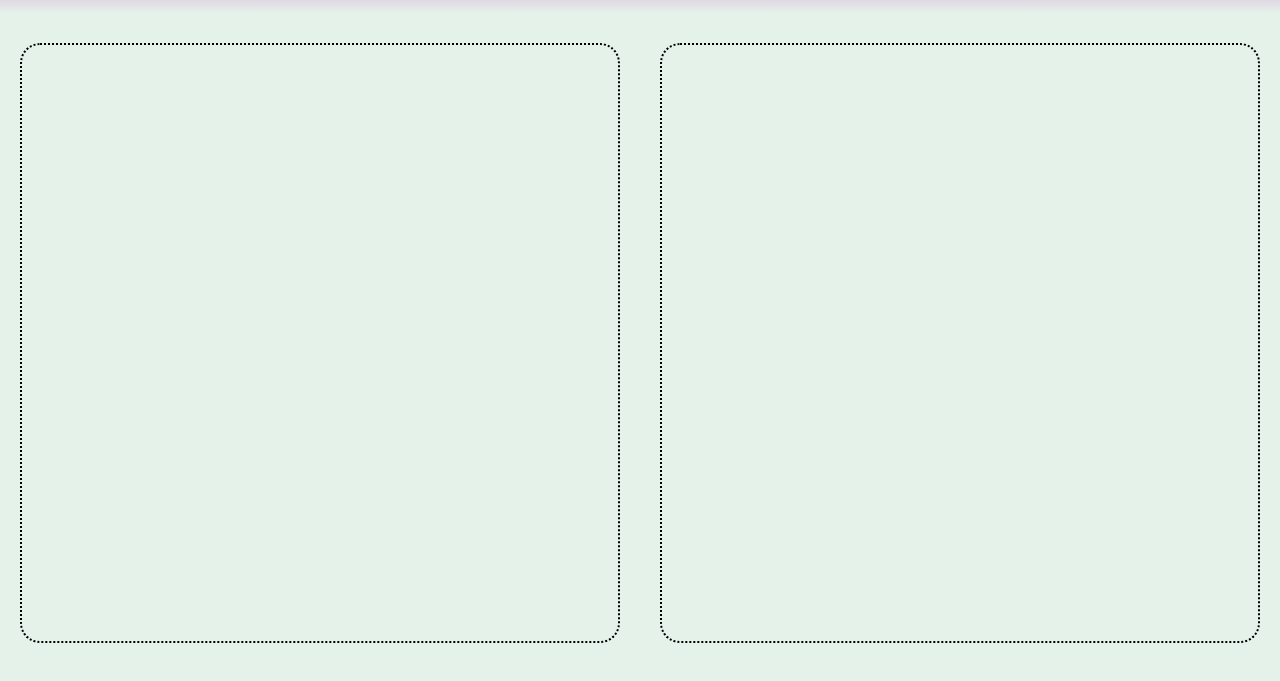
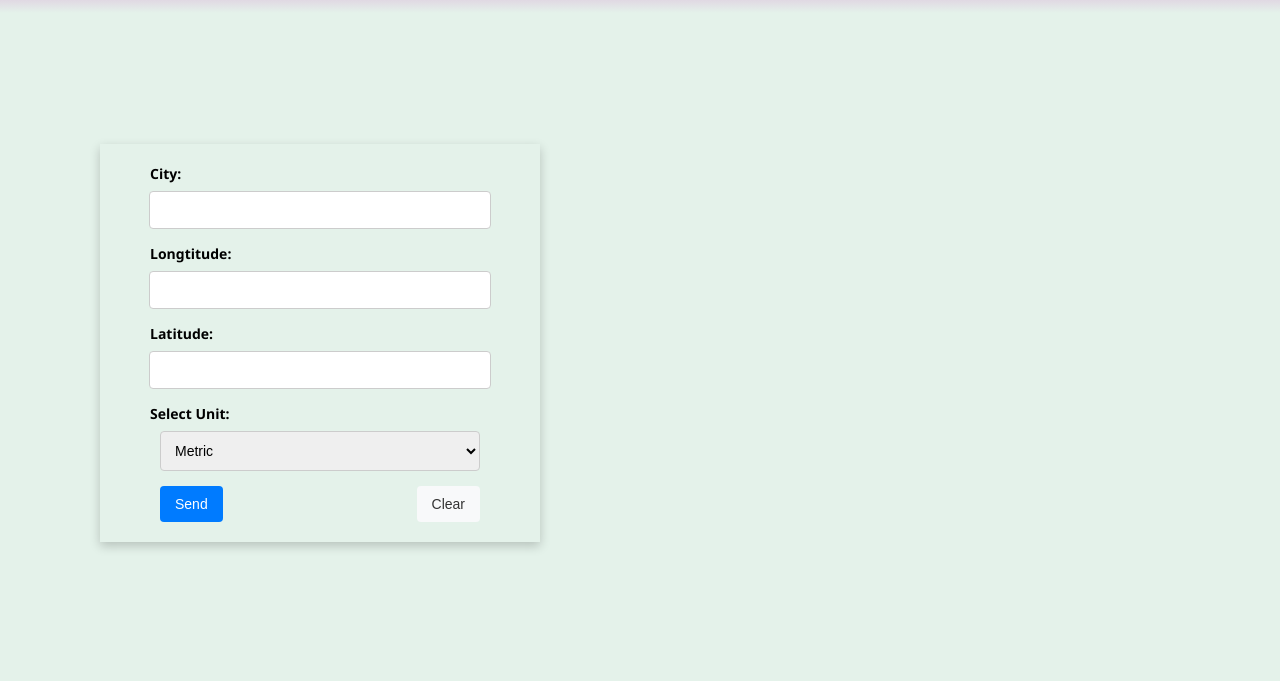
Before and after one commit to kirill-202/weather-app, a website built with webpack: page src/index.html in a window 1280 px wide. Shown: the part 77-758 px from the top of the page. Built offline with nearby package versions, Linux system fonts and the light colour scheme; no server answers.

Commit message:
add form styles and form itself

```diff
--- a/src/index.html
+++ b/src/index.html
@@ -10,7 +10,28 @@
         <h1>Welcome weather seeker!</h1>
     </header>
     <div class="container">
-        <div class="input"></div>
+        <div class="input">
+            <form id="weather-form">
+                <label for="city">City:</label>
+                <input type="text" id="city" name="city" required>
+
+                <label for="longtitude">Longtitude:</label>
+                <input type="text" id="longtitude" name="longtitude" required>
+                <label for="latitude">Latitude:</label>
+                <input type="text" id="latitude" name="latitude" required>
+                <label for="unit">Select Unit:</label>
+                <select id="unit" name="unit">
+                    <option value="us">US</option>
+                    <option value="uk">UK</option>
+                    <option value="metric" selected>Metric</option>
+                    <option value="base">Base</option>
+                </select>
+                <div class="buttons-container">
+                <button type="button" id="send-btn">Send</button>
+                <button type="button" id="clear-btn">Clear</button>
+                </div>
+            </form>
+        </div>
         <div class="output"></div>
     </div>
     <script defer src="bundle.js"></script>
--- a/src/index.js
+++ b/src/index.js
@@ -1,8 +1,4 @@
 import './styles.css';
-import WeatherAPI from './WeatherAPI.js';
+import WeatherAPI from './weather-api.js';
 
 const API_KEY = process.env.WEATHER_API_KEY;
-
-
-
-input.textContent = "Hey firlend!"
--- a/src/styles.css
+++ b/src/styles.css
@@ -45,6 +45,79 @@ header h1 {
     color: white;
     border-radius: 20px;
     margin: 20px;
-    border: 2px dotted black;
+
     color: black;
   }
+
+
+form {
+    background-color: var(--secondary-color);
+    padding: 20px;
+    width: 80%;
+    max-width: 400px;
+    display: flex;
+    flex-direction: column;
+    padding:  20px;
+    align-items: center;
+    box-shadow: 0 4px 10px rgba(0, 0, 0, 0.2);
+}
+
+label {
+    margin-bottom: 8px;
+    font-weight: bold;
+    font-size: 14px;
+    align-self: start;
+    margin-left: 30px;
+
+}
+
+input[type="text"],
+select {
+    width: 80%;
+    padding: 10px;
+    margin-bottom: 15px;
+    border: 1px solid #ccc;
+    border-radius: 4px;
+    font-size: 14px;
+}
+
+input[type="text"]:focus,
+select:focus {
+    border-color: #007BFF;
+    outline: none;
+}
+
+
+.buttons-container {
+    display: flex;
+    justify-content: space-between;
+    width: 80%;
+}
+
+button {
+    padding: 10px 15px;
+    font-size: 14px;
+    cursor: pointer;
+    border-radius: 4px;
+    border: none;
+    transition: background-color 0.3s ease;
+
+}
+
+#send-btn {
+    background-color: #007BFF;
+    color: white;
+}
+
+#send-btn:hover {
+    background-color: #0056b3;
+}
+
+#clear-btn {
+    background-color: #f8f9fa;
+    color: #333;
+}
+
+#clear-btn:hover {
+    background-color: #e2e6ea;
+}
```
